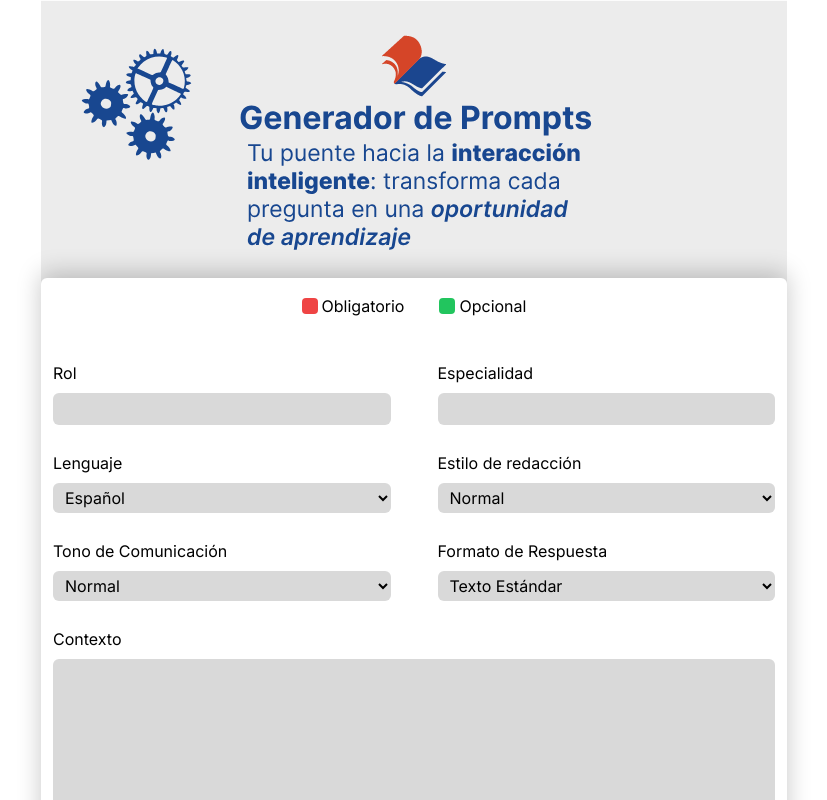
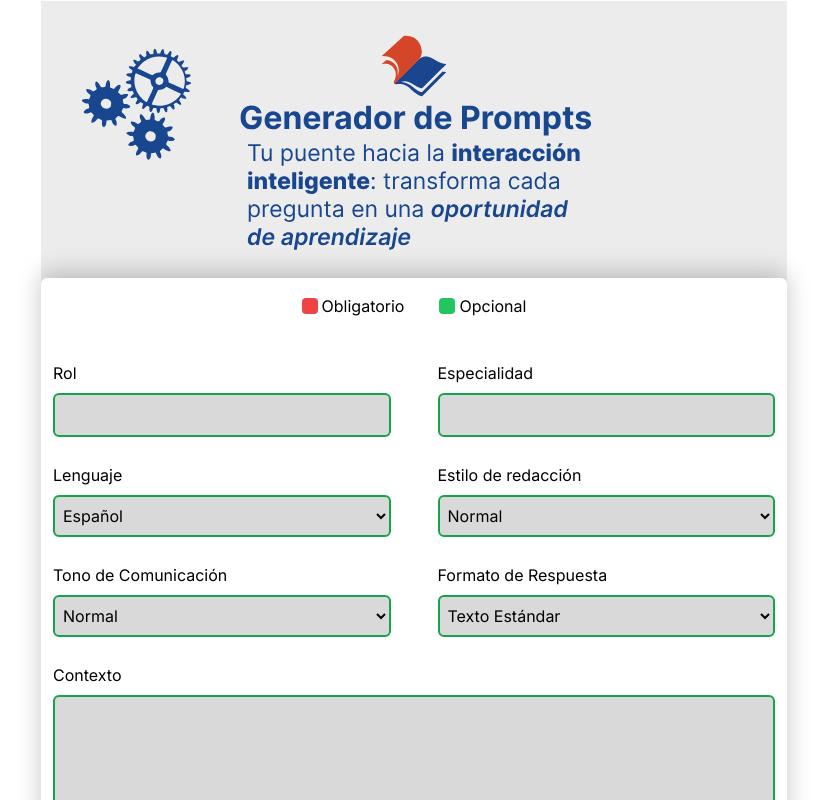
Before and after one commit to d3vr10/bunpractice, a Next.js app: page / in a window 1280 px wide. Shown: the top 800 px of the page, without its empty margins (226-1053 px from the left). Built offline with nearby package versions, Linux system fonts and the light colour scheme.

Commit message:
Added toasts, added validation on all forms to the compile button, changed a little styles

```diff
--- a/next.config.mjs
+++ b/next.config.mjs
@@ -1,4 +1,12 @@
 /** @type {import('next').NextConfig} */
-const nextConfig = {};
+const nextConfig = {
+    webpack(config) {
+        config.module.rules.push({
+          test: /\.svg$/,
+          use: ['@svgr/webpack'],
+        });
+        return config;
+    }
+};
 
 export default nextConfig;
--- a/src/app/globals.css
+++ b/src/app/globals.css
@@ -8,8 +8,14 @@
 
 }
 
+
+
 body {
    color: black;
+}
+
+@layer base {
+
 }
 
 @layer components {
@@ -31,12 +37,28 @@ body {
   .form-control {
     @apply bg-secondary;
     @apply rounded-md;
+    @apply transition-colors ease-out;
+    @apply border-solid border-2 border-transparent;
+    @apply outline outline-4 outline-transparent;
+    @apply px-1 py-2;
   }
 
   .form-error{
     @apply text-red-600;
     @apply text-sm;
   }
+
+  .form-control-error {
+    @apply border-red-600;
+    @apply focus:outline-red-400 outline outline-4;
+  }
+
+
+  .form-control-success {
+    @apply border-2 border-green-600;
+    @apply focus:outline-green-400 outline outline-4;
+  }
+
   .form-button {
     @apply transition-colors ease-out;
     @apply bg-white;
--- a/src/app/page.tsx
+++ b/src/app/page.tsx
@@ -1,7 +1,8 @@
 import Image from "next/image";
 import { useForm } from "react-hook-form"
 import PromptForm from "@/components/PromptForm";
-import promptGeneratorHeadingImage from "../../public/svgs/prompt_generator_heading.svg";
+import PromptGeneratorHeadingImage from "../../public/svgs/prompt_generator_heading.svg";
+import { useEffect } from "react";
 
 
 export default function PromptGenerator() {
@@ -10,7 +11,8 @@ export default function PromptGenerator() {
   return (
     <div className="flex flex-col">
       <div className="w-full">
-        <Image className="object-cover" src={promptGeneratorHeadingImage} alt="Imagen de encabezado del generador de prompts" />
+        <PromptGeneratorHeadingImage className="block w-full h-auto" />
+        {/* <Image className="object-cover" src={promptGeneratorHeadingImage} alt="Imagen de encabezado del generador de prompts" /> */}
       </div>
       <div className="py-4 px-3 -mt-3 bg-white rounded-md shadow-[0px_-5px_24px_0px_rgba(0,0,0,0.22)]">
         <div className="legend-box flex flex-row items-center justify-center gap-x-[35px] mb-[43px]">
--- a/src/components/PromptForm.tsx
+++ b/src/components/PromptForm.tsx
@@ -10,13 +10,14 @@ import { Tiro_Devanagari_Sanskrit } from "next/font/google";
 import TaskArray from "@/components/TaskArray";
 import PromptTextField from "./PromptUI";
 import { error } from "console";
+import clsx from "clsx";
 
 
 
 
 
 export default function PromptForm() {
-    const { register, handleSubmit, control, getValues, setValue, trigger, formState: { errors }, watch } = useForm<zodSchemas.PromptDataSchemaType>({
+    const { register, handleSubmit, control, getValues, setValue, trigger, formState: { errors } } = useForm<zodSchemas.PromptDataSchemaType>({
         resolver: zodResolver(zodSchemas.PromptDataSchema),
         defaultValues: {
 
@@ -29,21 +30,30 @@ export default function PromptForm() {
 
 
     return (
-        <form action="" onSubmit={handleSubmit(onSubmit)} noValidate={true} className="lg:grid lg:grid-cols-2 lg:gap-x-[47px] lg:gap-y-[18px]">
+        <form action="" onSubmit={handleSubmit(onSubmit)} noValidate={true} className="sm:flex sm:flex-col lg:grid lg:grid-cols-2 lg:gap-x-[47px] lg:gap-y-[18px]">
             <div className="form-field">
                 <label htmlFor="role">Rol</label>
-                <input className="py-1 px-2 form-control" type="text" id="role" {...register("role")} />
+                <input className={clsx("form-control", {
+                    "form-control-success": !!!errors.role,
+                    "form-control-error": !!errors.role
+                })} type="text" id="role" {...register("role")} />
                 <div className="form-error">{errors.role && errors.role.message}</div>
             </div>
             <div className="form-field">
                 <label htmlFor="speciality-field">Especialidad</label>
-                <input className="py-1 px-2 form-control" type="text" id="speciality-field" {...register("specialityField")} />
+                <input className={clsx("form-control", {
+                    "form-control-success": !!!errors.specialityField,
+                    "form-control-error": !!errors.specialityField
+                })} type="text" id="speciality-field" {...register("specialityField")} />
                 <div className="form-error">{errors.specialityField && errors.specialityField.message}</div>
             </div>
             <div className="form-field">
             <label htmlFor="preferred-language">Lenguaje</label>
 
-                <select className="py-1 px-2 form-control" id="preferredLanguage" defaultValue={"spanish"} {...register("preferredLanguage")}>
+                <select className={clsx("form-control", {
+                    "form-control-success": !!!errors.preferredLanguage,
+                    "form-control-error": !!errors.preferredLanguage
+                })} id="preferredLanguage" defaultValue={"spanish"} {...register("preferredLanguage")}>
                     <option value="spanish" >Español</option>
                     <option value="english">Inglés</option>
                     <option value="french">Francés</option>
@@ -55,7 +65,10 @@ export default function PromptForm() {
             </div>
             <div className="form-field">
                 <label htmlFor="writing-style">Estilo de redacción</label>
-                <select  className="py-1 px-2 form-control" id="writing-style" {...register("writingStyle")}>
+                <select  className={clsx("form-control", {
+                    "form-control-success": !!!errors.writingStyle,
+                    "form-control-error": !!errors.writingStyle
+                })} id="writing-style" {...register("writingStyle")}>
                     <option value="normal">Normal</option>
                     <option value="academic">Académico</option>
                     <option value="literary">Literario</option>
@@ -71,7 +84,10 @@ export default function PromptForm() {
 
             <div className="form-field">
                 <label htmlFor="communication-tone">Tono de Comunicación</label>
-                <select className="py-1 px-2 form-control" id="communication-tone" {...register("communicationTone")}>
+                <select className={clsx("form-control", {
+                    "form-control-success": !!!errors.communicationTone,
+                    "form-control-error": !!errors.communicationTone
+                })} id="communication-tone" {...register("communicationTone")}>
                     <option value="normal">Normal</option>
                     <option value="formal">Formal</option>
                     <option value="informal">Informal</option>
@@ -86,7 +102,10 @@ export default function PromptForm() {
             </div>
             <div className="form-field">
                 <label htmlFor="response-format">Formato de Respuesta</label>
-                <select className="py-1 px-2 form-control" id="response-format" {...register("responseFormat")}>
+                <select className={clsx("form-control", {
+                    "form-control-success": !!!errors.responseFormat,
+                    "form-control-error": !!errors.responseFormat
+                })} id="response-format" {...register("responseFormat")}>
                     <option value="normal-text">Texto Estándar</option>
                     <option value="table">Tabla(s)</option>
                     <option value="HTML">HTML</option>
@@ -98,7 +117,10 @@ export default function PromptForm() {
 
             <div className="form-field col-span-2">
                 <label htmlFor="context">Contexto</label>
-                <textarea className="py-1 px-2 form-control" id="context" cols={30} rows={10} {...register("context")}></textarea>
+                <textarea className={clsx("form-control", {
+                    "form-control-success": !!!errors.context,
+                    "form-control-error": !!errors.context
+                })} id="context" cols={30} rows={10} {...register("context")}></textarea>
                 <div className="form-error">{errors.context && errors.context.message}</div>
             </div>
 
--- a/src/components/PromptUI.tsx
+++ b/src/components/PromptUI.tsx
@@ -5,6 +5,7 @@ import { triggerAsyncId } from "async_hooks";
 import { NEXT_CACHE_REVALIDATE_TAG_TOKEN_HEADER } from "next/dist/lib/constants";
 import { useState } from "react"
 import { UseFormGetValues, UseFormRegister, UseFormSetValue, UseFormTrigger } from "react-hook-form";
+import toast, { Toaster } from 'react-hot-toast';
 
 export default function PromptTextField(
     { setValue, getValues, register, trigger }: {
@@ -16,23 +17,22 @@ export default function PromptTextField(
 ) {
 
     const copyToClipboard = async () => {
-        console.log(window)
         if (typeof window !== "undefined") {
-            console.log("HELLO IM WORKING")
-            await navigator.clipboard.writeText(getValues("promptText") || "Something has been copied")
+            await navigator.clipboard.writeText(getValues("promptText"))
+            toast("Copiado al portapapeles", { duration: 1500, icon: "✅" });
         }
     }
 
     return (
         <>
+
+
             <div className="form-field col-span-2">
                 <button className="form-button hover:bg-blue-600 hover:text-white border-blue-600 text-blue-600 w-auto h-auto self-start inline-block px-4 py-2 rounded-md" onClick={async () => {
                     const isValid = await trigger();
-                    if (true) {
+                    if (isValid) {
                         const formValues = getValues();
                         const taskArrayValues = getValues("taskSet.0.content");
-                        console.log("TASK ARRAY=>" + JSON.stringify(taskArrayValues));
-                        console.log("FormVALUES=> " + JSON.stringify(formValues));
                         const text = `
                             Quiero que actúes como un ${formValues.role}${(formValues.specialityField) ? ` especializado en: ${formValues.specialityField}` : ""}.
                             Por favor responde totalmente en el lenguaje Español siguiendo las instrucciones a continuación:
@@ -43,12 +43,13 @@ export default function PromptTextField(
                             Utiliza un estilo de redacción: ${formValues.writingStyle}
                         `.replace(/^[\s\t]+/mg, '');
                         setValue("promptText", text);
-                    }
-
+                        toast("Compilado con exito", { duration: 1500, icon: "⚙️" })
+                    } else toast("Error al compilar", { duration: 1500, icon: "❌" })
                 }}>Compilar</button>
                 <label htmlFor="prompt-text">Prompt</label>
-                <textarea id="prompt-text" className="resize-none form-control" cols={30} rows={10} disabled {...register("promptText")}></textarea>
+                <textarea id="prompt-text" className="resize-none form-control px-2 py-1" cols={30} rows={10} disabled {...register("promptText")}></textarea>
                 <button className="form-button self-end hover:bg-green-700 hover:text-white px-4 py-2 inline-block w-auto h-auto rounded-md text-green-700 border-green-700" onClick={copyToClipboard}>Copiar</button>
+                <Toaster />
             </div>
 
         </>
```
Also changed, not shown: package.json (+6 -3 lines), src/components/TaskArray.tsx (+10 -4 lines), 2 other files (tests, documents, lock files or other folders).
